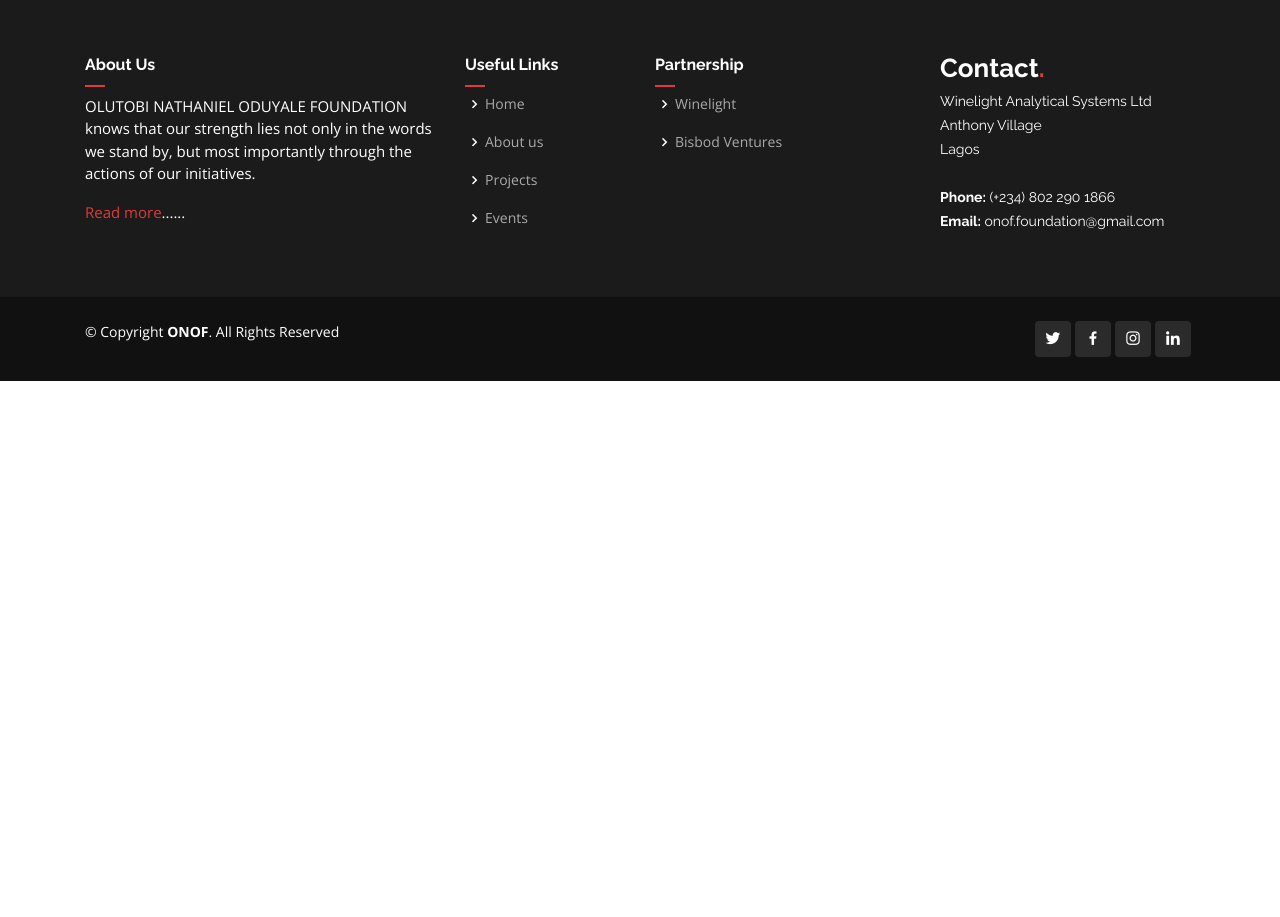
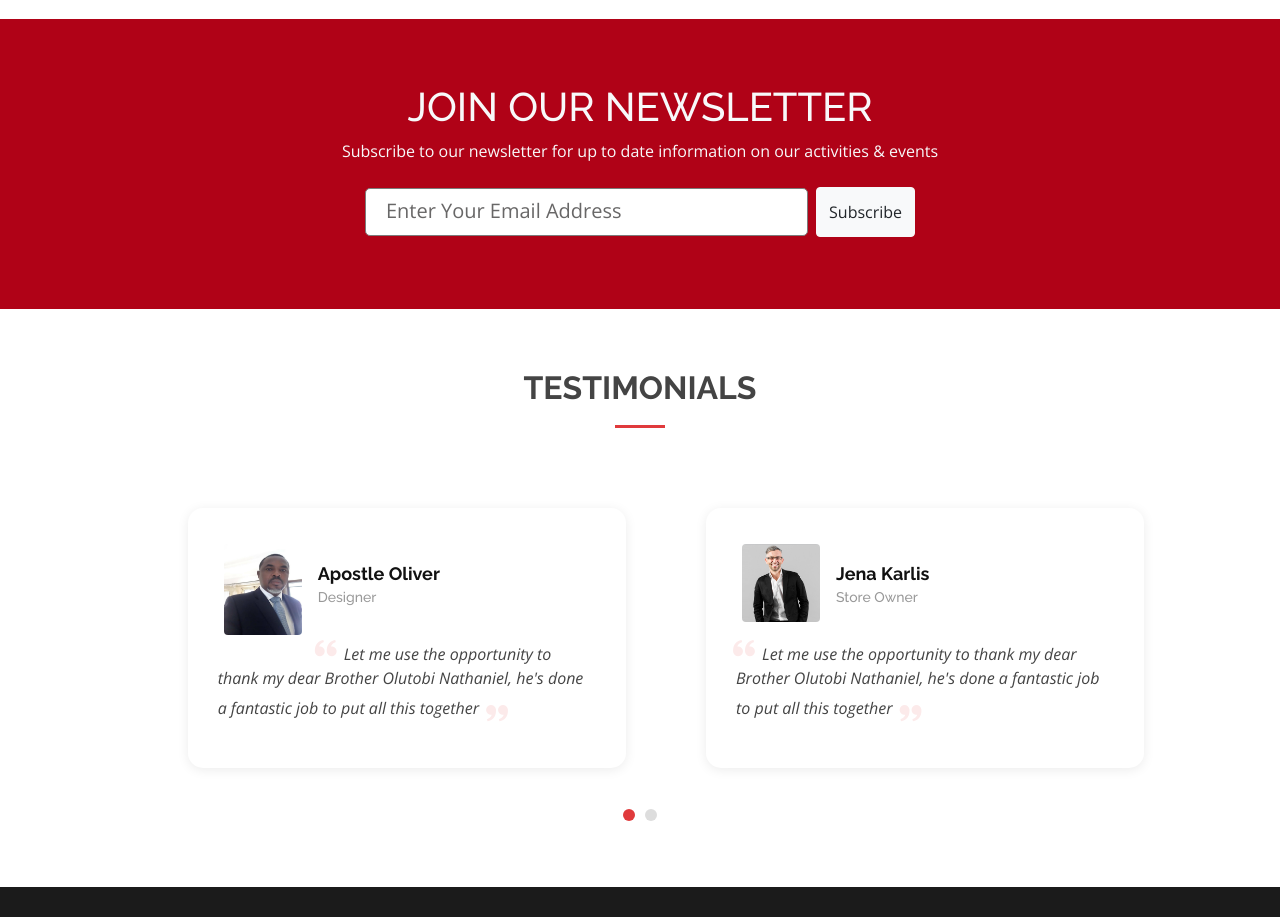
Before and after one commit to felayo/onof, a React (Create React App) app: page / in a window 1280 px wide. Shown: the part 1880-2797 px from the top of the page. Before the commit the page ends 2261 px from the top, so only its background shows below. Built offline with nearby package versions, Linux system fonts and the light colour scheme.

Commit message:
Apostle Oliver review

```diff
--- a/package.json
+++ b/package.json
@@ -1,12 +1,16 @@
 {
   "name": "onof",
+  "homepage": "http://onoffoundation.org/",
   "version": "0.1.0",
   "private": true,
   "dependencies": {
     "@testing-library/jest-dom": "^5.11.9",
     "@testing-library/react": "^11.2.5",
     "@testing-library/user-event": "^12.7.0",
+    "cors": "^2.8.5",
+    "express": "^4.17.1",
     "jquery": "^3.6.0",
+    "nodemailer": "^6.6.1",
     "react": "^17.0.1",
     "react-dom": "^17.0.1",
     "react-router-dom": "^5.2.0",
--- a/src/App.css
+++ b/src/App.css
@@ -32,3 +32,19 @@
               font-size: 22px;
           }
       }
+
+
+/* for newsletter and contact form */
+.newsletter::placeholder  {
+    color: rgb(104, 103, 103);
+    opacity: 1;
+    font-weight: 400;
+    font-size: 20px;
+    text-align: left;
+}
+button{
+	height: 50px;
+	padding: 0;
+	margin: 0;
+
+}
--- a/src/App.js
+++ b/src/App.js
@@ -21,17 +21,17 @@ class App extends Component {
           <Route path="/about" component={About}/>
           <Route path="/projects" component={Projects}/>
           <Route path="/events" component={Events}/>
-          <Route path="/contact" component={Contact}/>
+          <Route exact path="/contact" component={Contact}/>
         </Switch>
         <Footer />
         {/* WhatsApp icon */}
           <a
             href="https://wa.me/2348036645879"
-            class="whatsapp_float"
+            className="whatsapp_float"
             target="_blank"
             rel="noopener noreferrer"
           >
-            <i class="fa fa-whatsapp whatsapp-icon"></i>
+            <i className="fa fa-whatsapp whatsapp-icon"></i>
           </a>
       </div>
     );
--- a/src/components/Contact.js
+++ b/src/components/Contact.js
@@ -1,31 +1,52 @@
-import React, { Component } from 'react';
+import React, { useState } from 'react';
 import { Link } from 'react-router-dom';
 
 
 
-export default class Contact extends Component {
+const Contact = () => {
+    const [status, setStatus] = useState("Send Message");
 
-    render() {
+    const handleSubmit = async (e) => {
+    e.preventDefault();
+    setStatus("Sending...");
+    const { name, email, subject, message } = e.target.elements;
+    let details = {
+      name: name.value,
+      email: email.value,
+      subject: subject.value,
+      message: message.value,
+    };
+    let response = await fetch("http://localhost:5000/contact", {
+      method: "POST",
+      headers: {
+        "Content-Type": "application/json;charset=utf-8",
+      },
+      body: JSON.stringify(details),
+    });
+    setStatus("Submit");
+    let result = await response.json();
+    alert(result.status);
+  };
+
     return (
-            <div>
         <main id="main">
-                   <section class="breadcrumbs">
-                        <div class="container">
 
+            <section className="breadcrumbs">
+
+                <div className="container">
                     <ol>
                         <li><Link to="/">Home</Link></li>
                         <li>Contact</li>
                     </ol>
                     <h2>Contact</h2>
-
                 </div>
             </section>
+
             <section id="contact" className="contact">
                 <div className="container" data-aos="fade-up">
-                            <div>
                     <div className="section-title">
                         <h2>Contact</h2>
-                                    <p>ONOF  Office Location is in the heart of Lagos Mainland <a href="https://www.google.com/maps/place/Winelight+Analytical+Systems+Limited/@6.5574553,3.3687273,17z/data=!3m1!4b1!4m5!3m4!1s0x103b8d8517764327:0x9dceac9152ab09fd!8m2!3d6.5579042!4d3.3709608" target="_blank">See address below </a></p>
+                        <p>ONOF  Office Location is in the heart of Lagos Mainland <a href="https://www.google.com/maps/place/Winelight+Analytical+Systems+Limited/@6.5574553,3.3687273,17z/data=!3m1!4b1!4m5!3m4!1s0x103b8d8517764327:0x9dceac9152ab09fd!8m2!3d6.5579042!4d3.3709608" target="_blank" rel="noreferrer">See address below </a></p>
                     </div>
                     <div className="row" data-aos="fade-up" data-aos-delay={100}>
                         <div className="col-lg-6">
@@ -53,40 +74,36 @@ export default class Contact extends Component {
                             </div>
                         </div>
                         </div>
+
                         <div className="col-lg-6">
-                                    <form action="forms/contact.php" method="post" role="form" className="php-email-form">
+                        <form onSubmit={handleSubmit} className="php-email-form">
                             <div className="form-row">
                                 <div className="col form-group">
-                                            <input type="text" name="name" className="form-control" id="name" placeholder="Your Name" data-rule="minlen:4" data-msg="Please enter at least 4 chars" />
+                                    <input type="text" id="name" className="form-control" placeholder="Your Name" data-rule="minlen:4" data-msg="Please enter at least 4 chars" required/>
                                     <div className="validate" />
                                 </div>
                                 <div className="col form-group">
-                                            <input type="email" className="form-control" name="email" id="email" placeholder="Your Email" data-rule="email" data-msg="Please enter a valid email" />
+                                    <input type="email" className="form-control" id="email" placeholder="Your Email" data-rule="email" data-msg="Please enter a valid email" required/>
                                     <div className="validate" />
                                 </div>
                             </div>
                             <div className="form-group">
-                                        <input type="text" className="form-control" name="subject" id="subject" placeholder="Subject" data-rule="minlen:4" data-msg="Please enter at least 8 chars of subject" />
+                                <input type="text" className="form-control" id="subject" placeholder="Subject" data-rule="minlen:4" data-msg="Please enter at least 8 chars of subject" required/>
                                 <div className="validate" />
                             </div>
                             <div className="form-group">
-                                        <textarea className="form-control" name="message" rows={5} data-rule="required" data-msg="Please write something for us" placeholder="Message" defaultValue={""} />
+                                <textarea className="form-control" id="message" rows={5} data-rule="required" data-msg="Please write something for us" placeholder="Message" defaultValue={""} required/>
                                 <div className="validate" />
                             </div>
-                                        <div className="mb-3">
-                                        <div className="loading">Loading</div>
-                                        <div className="error-message" />
-                                        <div className="sent-message">Your message has been sent. Thank you!</div>
-                                        </div>
-                                        <div className="text-center"><button type="submit">Send Message</button></div>
+                            <div className="text-center"><button type="submit">{status}</button></div>
                         </form>
                         </div>
-                                </div>
+
                     </div>
                 </div>
             </section>
         </main>
-            </div>
     )
 }
-}
+
+export default Contact;
--- a/src/components/Footer.js
+++ b/src/components/Footer.js
@@ -12,8 +12,9 @@ export default class Footer extends Component {
                             <div className="col-lg-4 col-md-6 footer-newsletter">
                                 <h4>About Us</h4>
                                 <p>
-                                    OLUTOBI NATHANIEL ODUYALE FOUNDATION knows that our strength lies not only in the words we stand by,
-                                    but most importantly through the actions of our initiatives.
+                                   ONOF The Olutobi Nathaniel Oduyale Foundation was inaugurated on the 2nd of November 2012
+                                   to institutionalise the various charity and philanthropic interventions which Mr Tobi Oduyale
+                                   had engaged in on a personal note over the years.
 
                                 </p>
                                 <Link to="/about" className="btn-get-started scrollto">Read more</Link>......
@@ -39,11 +40,11 @@ export default class Footer extends Component {
                             <div className="col-lg-3 col-md-6 footer-contact">
                                 <h3>Contact<span>.</span></h3>
                                 <p>
-                                Winelight Analytical Systems Ltd<br />
+                                3, Adebayo Mokuolu, Winelight House<br />
                                 Anthony Village<br />
                                 Lagos <br /><br />
                                 <strong>Phone:</strong> (+234) 802 290 1866<br />
-                                <strong>Email:</strong> onof.foundation@gmail.com <br />
+                                <strong>Email:</strong> info@onof.org <br />
                                 </p>
                             </div>
                         </div>
--- a/src/components/Header.js
+++ b/src/components/Header.js
@@ -35,7 +35,7 @@ class Header extends Component {
                     <li><Link to="/contact">Contact us</Link></li>
                   </ul>
                 </nav>
-                {/*<Link to="/" className="get-started-btn scrollto">Donate now</Link> */}
+                <Link to="/" className="get-started-btn scrollto">Donate now</Link>
               </div>
             </div>
           </div>
--- a/src/components/Home/Home.js
+++ b/src/components/Home/Home.js
@@ -1,5 +1,7 @@
 import Hero from "./Hero";
 import Media from "./Media";
+import Newsletter from "./Newsletter";
+import Testimonials from "./Testimonials";
 
 function Home() {
   return (
@@ -8,6 +10,8 @@ function Home() {
       <main id="main">
         <Media />
       </main>
+      <Newsletter />
+      <Testimonials />
     </div>
   );
 }
--- /dev/null
+++ b/src/components/Home/Newsletter.js
@@ -0,0 +1,30 @@
+import React from 'react';
+
+import "../../App.css";
+
+const Newsletter = () => {
+    const style = {
+            padding: '12px 20px',
+            margin: '9px 0',
+            boxSizing: 'border-box',
+            borderRadius: '5px',
+            outline: 'none',
+            width: '40%',
+            height:'22%',
+            border: '1px solid #7c7b7b'
+    }
+    return (
+            <section style={{background: '#B00217'}} className="text-center p-5 mt-4">
+                <div className="container p-3">
+                    <h1 className="text-light">JOIN OUR NEWSLETTER</h1>
+                    <p className="text-light">Subscribe to our newsletter for up to date information on our activities & events</p>
+                    <form action="#" method="Post">
+                        <input type="text" style={style} className='newsletter' name="text" placeholder="Enter Your Email Address" />
+                        <button type="button" className="ml-2 mb-1 btn btn-light">Subscribe</button>
+                    </form>
+                </div>
+            </section>
+        )
+}
+
+export default Newsletter;
--- /dev/null
+++ b/src/components/Home/Testimonials.js
@@ -0,0 +1,61 @@
+import React, { Component } from 'react'
+
+export default class Testimonials extends Component {
+    render() {
+        return (
+            <div>
+                <section id="testimonials" className="testimonials">
+                    <div className="container" data-aos="fade-up">
+                        <div className="section-title">
+                        <h2>Testimonials</h2>
+                        </div>
+                    </div>
+                    <div className="container-fluid">
+                        <div className="row justify-content-center" data-aos="fade-up" data-aos-delay={100}>
+                        <div className="col-xl-10">
+                            <div className="owl-carousel testimonials-carousel">
+                            <div className="testimonial-wrap">
+                                <div className="testimonial-item">
+                                <img src="assets/img/team/team-1.jpg" className="testimonial-img" alt="testifier" />
+                                <h3>Ayorinde</h3>
+                                <h4>Commissioner of Education, Lagos</h4>
+                                <p>
+                                    <i className="bx bxs-quote-alt-left quote-icon-left" />
+                                    Let me use the opportunity to thank my dear Brother Olutobi Nathaniel, he's done a fantastic job to put all this together
+                                    <i className="bx bxs-quote-alt-right quote-icon-right" />
+                                </p>
+                                </div>
+                            </div>
+                            <div className="testimonial-wrap">
+                                <div className="testimonial-item">
+                                <img src="assets/img/team/oliver.jpg" className="testimonial-img" alt="testifier" />
+                                <h3>Apostle Oliver</h3>
+                                <h4>Designer</h4>
+                                <p>
+                                    <i className="bx bxs-quote-alt-left quote-icon-left" />
+                                    Let me use the opportunity to thank my dear Brother Olutobi Nathaniel, he's done a fantastic job to put all this together
+                                    <i className="bx bxs-quote-alt-right quote-icon-right" />
+                                </p>
+                                </div>
+                            </div>
+                            <div className="testimonial-wrap">
+                                <div className="testimonial-item">
+                                <img src="assets/img/team/team-1.jpg" className="testimonial-img" alt="testifier" />
+                                <h3>Jena Karlis</h3>
+                                <h4>Store Owner</h4>
+                                <p>
+                                    <i className="bx bxs-quote-alt-left quote-icon-left" />
+                                    Let me use the opportunity to thank my dear Brother Olutobi Nathaniel, he's done a fantastic job to put all this together
+                                    <i className="bx bxs-quote-alt-right quote-icon-right" />
+                                </p>
+                                </div>
+                            </div>
+                            </div>
+                        </div>
+                        </div>
+                    </div>
+                </section>
+            </div>
+        )
+    }
+}
```
Also changed, not shown: src/components/About/Team.js (+5 -2 lines), src/server.js (added, +46 -0 lines), public/assets/img/team/team-1.jpg (added), 1 other file (tests, documents, lock files or other folders). Lines whose indentation alone changed are shown as unchanged.
